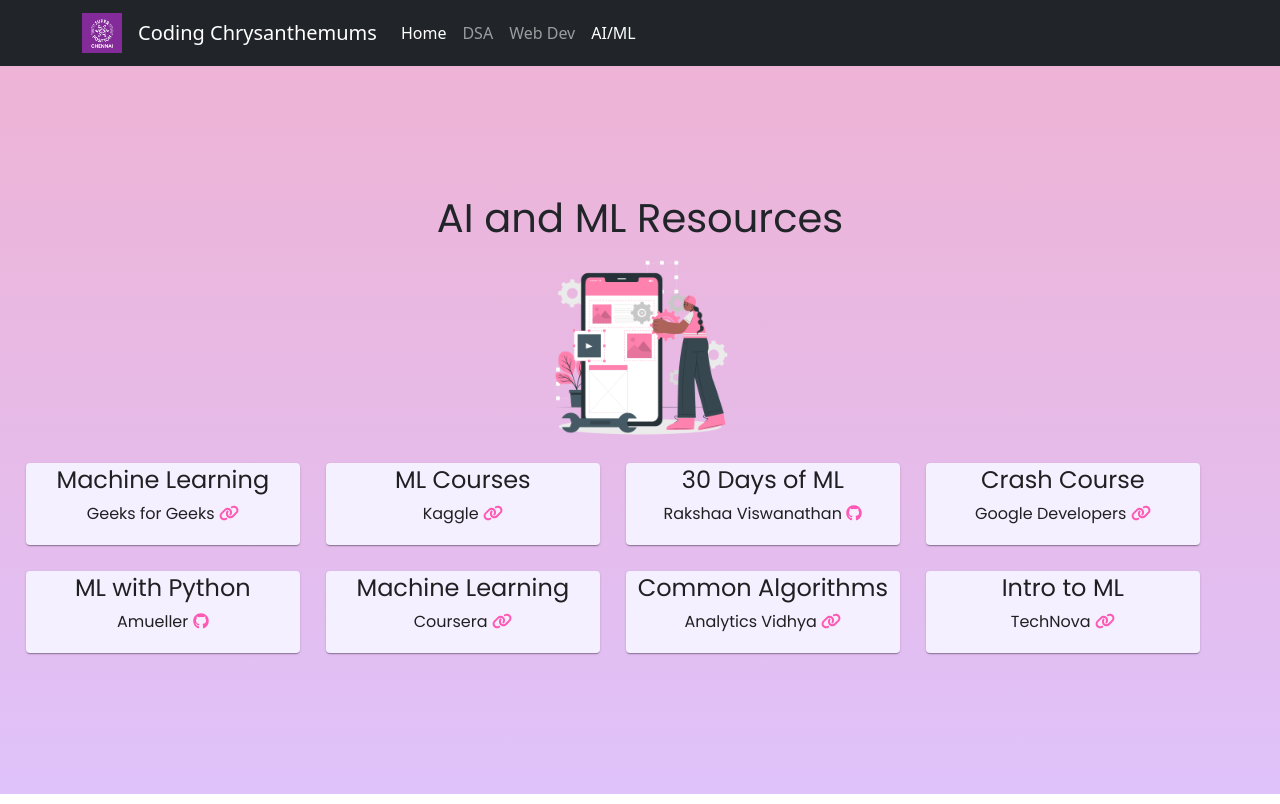
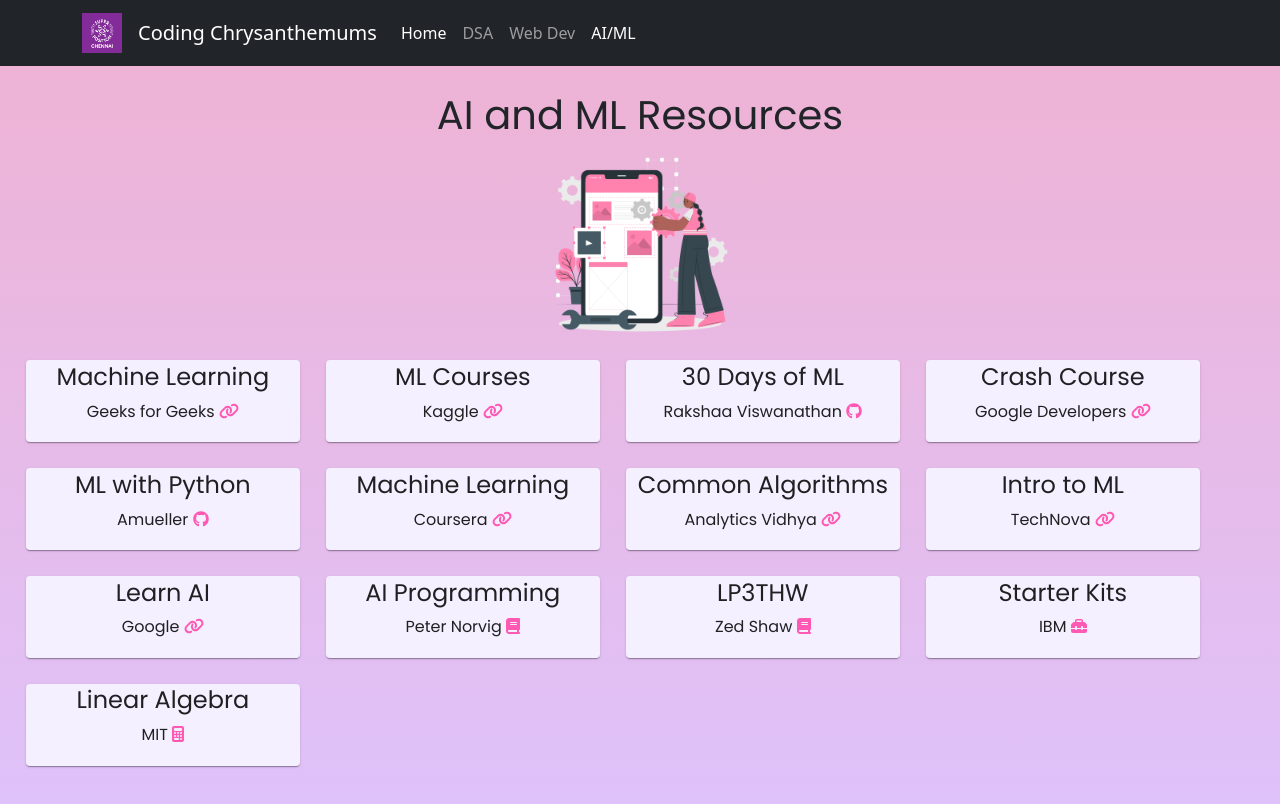
Before and after one commit to Superposition-Chennai/Coding-Chrysanthemums, a React (Create React App) app: page /ai in a window 1280 px wide. Built offline with nearby package versions, Linux system fonts and the light colour scheme.

Commit message:
initial commit

```diff
--- a/package.json
+++ b/package.json
@@ -1,5 +1,5 @@
 {
-  "name": "cc-1",
+  "name": "cc-2",
   "version": "1.0.0",
   "description": "",
   "keywords": [],
--- a/src/routes/ai-ml.js
+++ b/src/routes/ai-ml.js
@@ -1,6 +1,11 @@
 import { FontAwesomeIcon } from "@fortawesome/react-fontawesome";
 import { Card } from "@material-ui/core";
-import { faLink } from "@fortawesome/free-solid-svg-icons";
+import {
+  faBook,
+  faCalculator,
+  faLink,
+  faToolbox
+} from "@fortawesome/free-solid-svg-icons";
 import { faGithub } from "@fortawesome/free-brands-svg-icons";
 import title from "../img/Software engineer-cuate.png";
 export default function AIML() {
@@ -115,6 +120,61 @@
                 </p>
               </Card>
             </div>
+            <div className="item">
+              <Card className="Card1">
+                <h4>Learn AI</h4>
+                <p>
+                  Google{" "}
+                  <a href="https://ai.google/education/">
+                    <FontAwesomeIcon icon={faLink} />
+                  </a>
+                </p>
+              </Card>
+            </div>
+            <div className="item">
+              <Card className="Card1">
+                <h4>AI Programming</h4>
+                <p>
+                  Peter Norvig{" "}
+                  <a href="https://github.com/norvig/paip-lisp">
+                    <FontAwesomeIcon icon={faBook} />
+                  </a>
+                </p>
+              </Card>
+            </div>
+            <div className="item">
+              <Card className="Card1">
+                <h4>LP3THW</h4>
+                <p>
+                  Zed Shaw{" "}
+                  <a href="https://learnpythonthehardway.org/python3/">
+                    <FontAwesomeIcon icon={faBook} />
+                  </a>
+                </p>
+              </Card>
+            </div>
+            <div className="item">
+              <Card className="Card1">
+                <h4>Starter Kits</h4>
+                <p>
+                  IBM{" "}
+                  <a href="https://cloud.ibm.com/developer/watson/starter-kits">
+                    <FontAwesomeIcon icon={faToolbox} />
+                  </a>
+                </p>
+              </Card>
+            </div>
+            <div className="item">
+              <Card className="Card1">
+                <h4>Linear Algebra</h4>
+                <p>
+                  MIT{" "}
+                  <a href="https://ocw.mit.edu/courses/mathematics/18-06-linear-algebra-spring-2010/">
+                    <FontAwesomeIcon icon={faCalculator} />
+                  </a>
+                </p>
+              </Card>
+            </div>
           </div>
         </div>
       </div>
```
